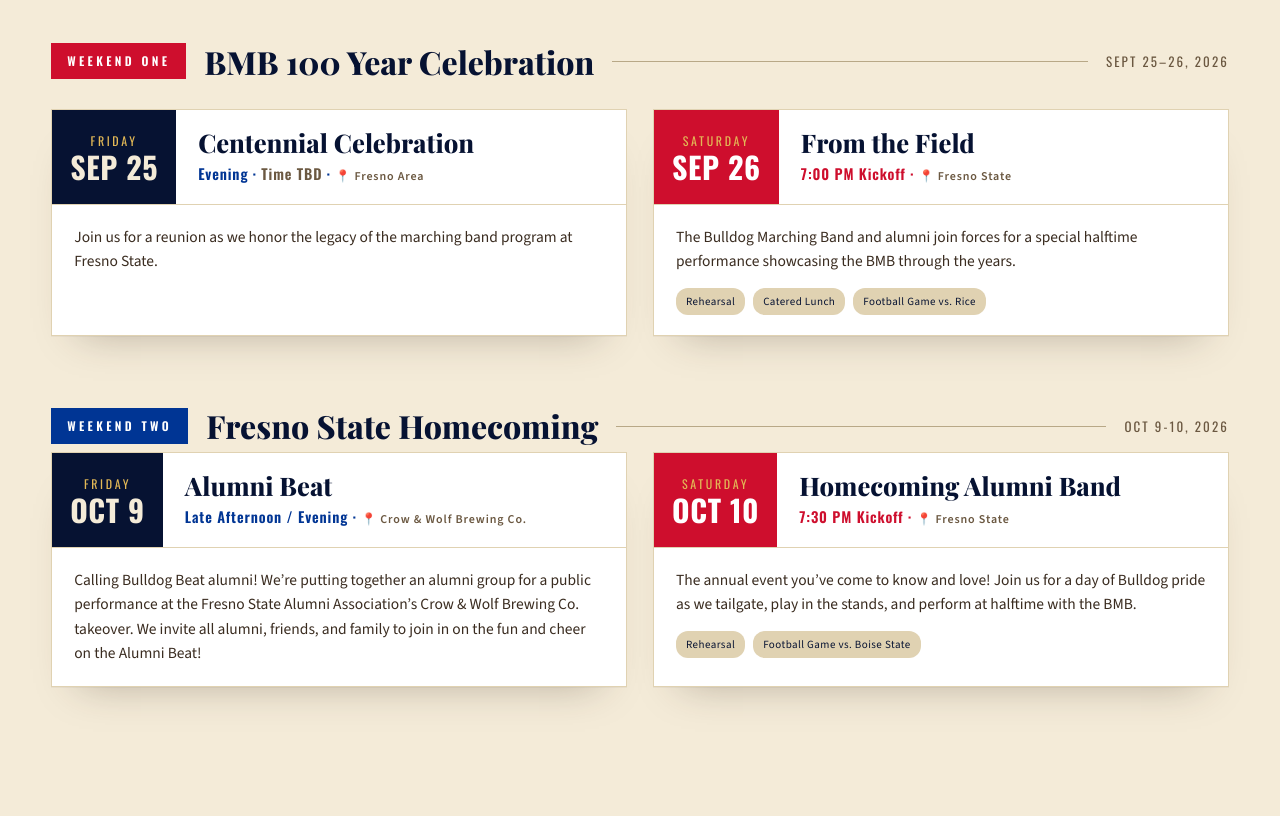
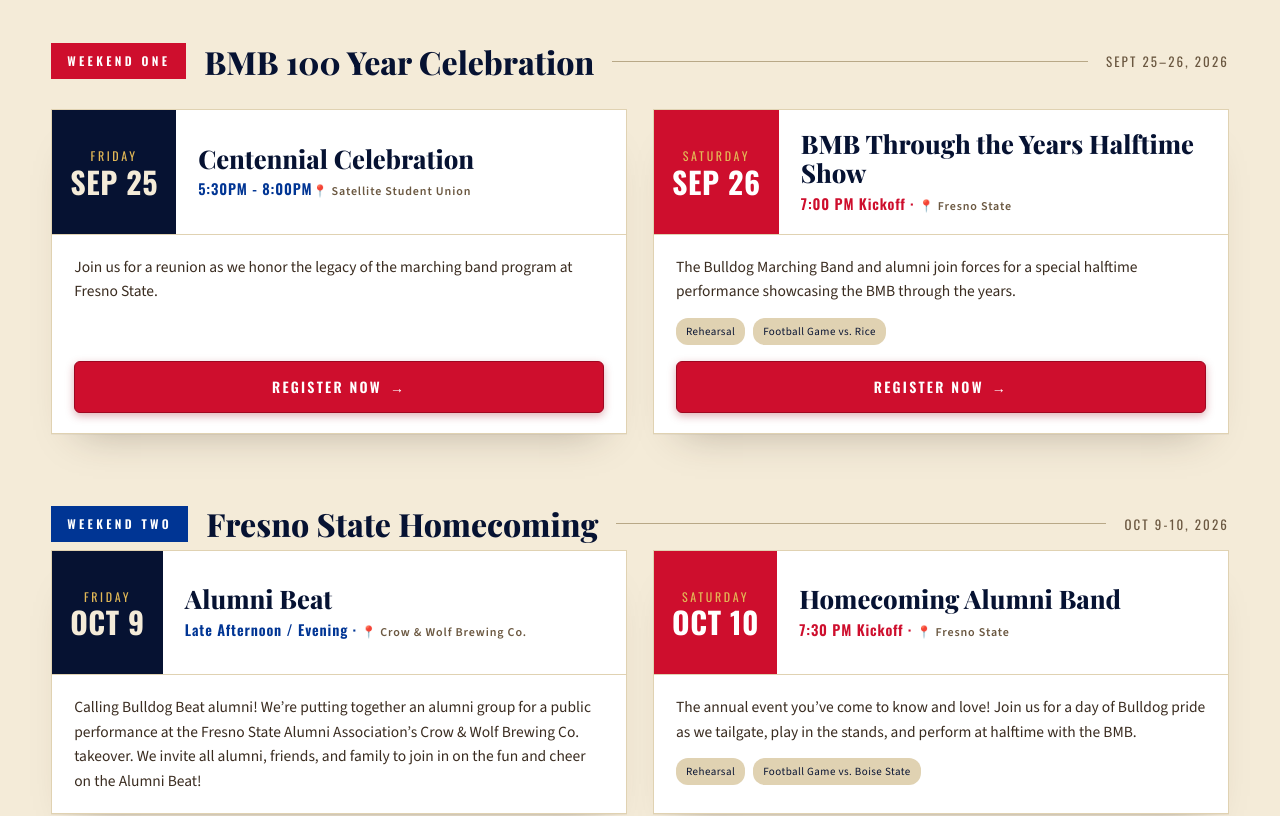
Before and after one commit to marissapalos/bmb100, a Next.js app: page / in a window 1280 px wide. Shown: the part 1180-1996 px from the top of the page. Built offline with nearby package versions, Linux system fonts and the light colour scheme; a web font is replaced by a local one.

Commit message:
Add Register Now Buttons

```diff
--- a/app/body.html
+++ b/app/body.html
@@ -72,43 +72,50 @@
         <span style="font-family:var(--display);letter-spacing:.16em;font-size:13px;color:var(--ink-mute);white-space:nowrap;">SEPT 25&ndash;26, 2026</span>
       </div>
 
-      <div style="display:grid;grid-template-columns:repeat(auto-fit,minmax(min(100%,340px),1fr));gap:clamp(18px,2.4vw,26px);">
+      <div style="display:grid;grid-template-columns:repeat(auto-fit,minmax(min(100%,340px),1fr));gap:clamp(18px,2.4vw,26px);align-items:stretch;">
         <!-- Event: Centennial Celebration -->
-        <article style="background:#fff;border:1px solid var(--cream-3);box-shadow:0 1px 0 rgba(0,0,0,.04),0 24px 40px -28px rgba(58,44,32,.35);display:flex;flex-direction:column;">
+        <article style="background:#fff;border:1px solid var(--cream-3);box-shadow:0 1px 0 rgba(0,0,0,.04),0 24px 40px -28px rgba(58,44,32,.35);display:flex;flex-direction:column;height:100%;">
           <div style="display:flex;align-items:stretch;border-bottom:1px solid var(--cream-3);">
             <div style="background:var(--navy-ink);color:var(--cream);padding:18px 18px;text-align:center;display:flex;flex-direction:column;justify-content:center;min-width:108px;">
               <div style="font-family:var(--display);letter-spacing:.22em;font-size:12px;color:var(--gold-soft);">FRIDAY</div>
               <div style="font-family:var(--display);font-weight:700;font-size:30px;line-height:1.05;letter-spacing:.02em;">SEP 25</div>
             </div>
-            <div style="padding:18px 22px;flex:1;display:flex;flex-direction:column;justify-content:center;gap:6px;">
-              <h3 style="font-family:var(--serif);font-weight:800;font-size:clamp(21px,2vw,27px);color:var(--navy-ink);margin:0;line-height:1.12;">Centennial Celebration</h3>
-              <div style="font-family:var(--display);font-weight:600;letter-spacing:.06em;font-size:14.5px;color:var(--navy);">Evening &middot; <span style="color:var(--ink-mute);">Time TBD</span><span class="evt-sep"> &middot; </span><span class="evt-loc">📍 Fresno Area</span></div>
+            <div style="padding:18px 22px;flex:1;display:flex;flex-direction:column;justify-content:center;height:100%;min-height:calc(2.24 * clamp(21px,2vw,27px) + 66px);gap:6px;">
+              <h3 style="font-family:var(--serif);font-weight:800;font-size:clamp(21px,2vw,27px);color:var(--navy-ink);margin:0;line-height:1.12;display:-webkit-box;-webkit-line-clamp:2;-webkit-box-orient:vertical;overflow:hidden;">Centennial Celebration</h3>
+              <div style="font-family:var(--display);font-weight:600;letter-spacing:.06em;font-size:14.5px;color:var(--navy);">5:30PM - 8:00PM<span class="evt-loc">📍 Satellite Student Union</span></div>
             </div>
           </div>
-          <div style="padding:20px 22px;">
+          <div style="padding:20px 22px;flex:1;display:flex;flex-direction:column;">
             <p style="margin:0;color:var(--ink-2);font-size:15.5px;line-height:1.58;">Join us for a reunion as we honor the legacy of the marching band program at Fresno State.</p>
+            <div style="margin-top:auto;padding-top:16px;">
+              <a href="https://bit.ly/BMB100event" class="fund-btn evt-register-btn" style="margin-top:0;" target="_blank" rel="noopener">Register Now</a>
+            </div>
           </div>
         </article>
 
-        <!-- Event: From the Field -->
-        <article style="background:#fff;border:1px solid var(--cream-3);box-shadow:0 1px 0 rgba(0,0,0,.04),0 24px 40px -28px rgba(58,44,32,.35);display:flex;flex-direction:column;">
+        <!-- Event: BMB Through the Years Halftime Show -->
+        <article style="background:#fff;border:1px solid var(--cream-3);box-shadow:0 1px 0 rgba(0,0,0,.04),0 24px 40px -28px rgba(58,44,32,.35);display:flex;flex-direction:column;height:100%;">
           <div style="display:flex;align-items:stretch;border-bottom:1px solid var(--cream-3);">
             <div style="background:var(--red);color:#fff;padding:18px 18px;text-align:center;display:flex;flex-direction:column;justify-content:center;min-width:108px;">
               <div style="font-family:var(--display);letter-spacing:.22em;font-size:12px;color:var(--gold-soft);">SATURDAY</div>
               <div style="font-family:var(--display);font-weight:700;font-size:30px;line-height:1.05;letter-spacing:.02em;">SEP 26</div>
             </div>
-            <div style="padding:18px 22px;flex:1;display:flex;flex-direction:column;justify-content:center;gap:6px;">
-              <h3 style="font-family:var(--serif);font-weight:800;font-size:clamp(21px,2vw,27px);color:var(--navy-ink);margin:0;line-height:1.12;">From the Field</h3>
+            <div style="padding:18px 22px;flex:1;display:flex;flex-direction:column;justify-content:center;height:100%;min-height:calc(2.24 * clamp(21px,2vw,27px) + 66px);gap:6px;">
+              <h3 style="font-family:var(--serif);font-weight:800;font-size:clamp(21px,2vw,27px);color:var(--navy-ink);margin:0;line-height:1.12;display:-webkit-box;-webkit-line-clamp:2;-webkit-box-orient:vertical;overflow:hidden;">BMB Through the Years Halftime Show</h3>
               <div style="font-family:var(--display);font-weight:600;letter-spacing:.06em;font-size:14.5px;color:var(--red);">7:00 PM Kickoff<span class="evt-sep"> &middot; </span><span class="evt-loc">📍 Fresno State</span></div>
             </div>
           </div>
-          <div style="padding:20px 22px;">
+          <div style="padding:20px 22px;flex:1;display:flex;flex-direction:column;">
             <p style="margin:0 0 14px;color:var(--ink-2);font-size:15.5px;line-height:1.58;">The Bulldog Marching Band and alumni join forces for a special halftime performance showcasing the BMB through the years.</p>
+
             <div style="display:flex;flex-wrap:wrap;gap:8px;">
               <span style="display:inline-block;background:var(--cream-3);color:var(--navy-ink);padding:5px 10px;border-radius:12px;font-family:var(--sans);font-size:11px;font-weight:500;letter-spacing:.04em;border:none;">Rehearsal</span>
-              <span style="display:inline-block;background:var(--cream-3);color:var(--navy-ink);padding:5px 10px;border-radius:12px;font-family:var(--sans);font-size:11px;font-weight:500;letter-spacing:.04em;border:none;">Catered Lunch</span>
               <span style="display:inline-block;background:var(--cream-3);color:var(--navy-ink);padding:5px 10px;border-radius:12px;font-family:var(--sans);font-size:11px;font-weight:500;letter-spacing:.04em;border:none;">Football Game vs. Rice</span>
             </div>
+
+              <div style="margin-top:auto;padding-top:16px;">
+                <a href="https://bit.ly/BMB100game" class="fund-btn evt-register-btn" style="margin-top:0;" target="_blank" rel="noopener">Register Now</a>
+              </div>
           </div>
         </article>
       </div>
@@ -125,35 +132,35 @@
 
       <div style="display:grid;grid-template-columns:repeat(auto-fit,minmax(min(100%,340px),1fr));gap:clamp(18px,2.4vw,26px);">
         <!-- Event: Alumni Beat -->
-        <article style="background:#fff;border:1px solid var(--cream-3);box-shadow:0 1px 0 rgba(0,0,0,.04),0 24px 40px -28px rgba(58,44,32,.35);display:flex;flex-direction:column;">
+        <article style="background:#fff;border:1px solid var(--cream-3);box-shadow:0 1px 0 rgba(0,0,0,.04),0 24px 40px -28px rgba(58,44,32,.35);display:flex;flex-direction:column;height:100%;">
           <div style="display:flex;align-items:stretch;border-bottom:1px solid var(--cream-3);">
             <div style="background:var(--navy-ink);color:var(--cream);padding:18px 18px;text-align:center;display:flex;flex-direction:column;justify-content:center;min-width:108px;">
               <div style="font-family:var(--display);letter-spacing:.22em;font-size:12px;color:var(--gold-soft);">FRIDAY</div>
               <div style="font-family:var(--display);font-weight:700;font-size:30px;line-height:1.05;letter-spacing:.02em;">OCT 9</div>
             </div>
-            <div style="padding:18px 22px;flex:1;display:flex;flex-direction:column;justify-content:center;gap:6px;">
+            <div style="padding:18px 22px;flex:1;display:flex;flex-direction:column;justify-content:center;height:100%;min-height:calc(2.24 * clamp(21px,2vw,27px) + 66px);gap:6px;">
               <h3 style="font-family:var(--serif);font-weight:800;font-size:clamp(21px,2vw,27px);color:var(--navy-ink);margin:0;line-height:1.12;">Alumni Beat</h3>
               <div style="font-family:var(--display);font-weight:600;letter-spacing:.06em;font-size:14.5px;color:var(--navy);">Late Afternoon / Evening<span class="evt-sep"> &middot; </span><span class="evt-loc">📍 Crow &amp; Wolf Brewing Co.</span></div>
             </div>
           </div>
-          <div style="padding:20px 22px;">
+          <div style="padding:20px 22px;flex:1;display:flex;flex-direction:column;">
             <p style="margin:0;color:var(--ink-2);font-size:15.5px;line-height:1.58;">Calling Bulldog Beat alumni! We&rsquo;re putting together an alumni group for a public performance at the Fresno State Alumni Association&rsquo;s Crow &amp; Wolf Brewing Co. takeover. We invite all alumni, friends, and family to join in on the fun and cheer on the Alumni Beat!</p>
           </div>
         </article>
 
         <!-- Event: Homecoming Alumni Band -->
-        <article style="background:#fff;border:1px solid var(--cream-3);box-shadow:0 1px 0 rgba(0,0,0,.04),0 24px 40px -28px rgba(58,44,32,.35);display:flex;flex-direction:column;">
+        <article style="background:#fff;border:1px solid var(--cream-3);box-shadow:0 1px 0 rgba(0,0,0,.04),0 24px 40px -28px rgba(58,44,32,.35);display:flex;flex-direction:column;height:100%;">
           <div style="display:flex;align-items:stretch;border-bottom:1px solid var(--cream-3);">
             <div style="background:var(--red);color:#fff;padding:18px 18px;text-align:center;display:flex;flex-direction:column;justify-content:center;min-width:108px;">
               <div style="font-family:var(--display);letter-spacing:.22em;font-size:12px;color:var(--gold-soft);">SATURDAY</div>
               <div style="font-family:var(--display);font-weight:700;font-size:30px;line-height:1.05;letter-spacing:.02em;">OCT 10</div>
             </div>
-            <div style="padding:18px 22px;flex:1;display:flex;flex-direction:column;justify-content:center;gap:6px;">
+            <div style="padding:18px 22px;flex:1;display:flex;flex-direction:column;justify-content:center;height:100%;min-height:calc(2.24 * clamp(21px,2vw,27px) + 66px);gap:6px;">
               <h3 class="evt-title--long" style="font-family:var(--serif);font-weight:800;color:var(--navy-ink);margin:0;line-height:1.12;">Homecoming Alumni Band</h3>
               <div style="font-family:var(--display);font-weight:600;letter-spacing:.06em;font-size:14.5px;color:var(--red);">7:30 PM Kickoff<span class="evt-sep"> &middot; </span><span class="evt-loc">📍 Fresno State</span></div>
             </div>
           </div>
-          <div style="padding:20px 22px;">
+          <div style="padding:20px 22px;flex:1;display:flex;flex-direction:column;">
             <p style="margin:0 0 14px;color:var(--ink-2);font-size:15.5px;line-height:1.58;">The annual event you&rsquo;ve come to know and love! Join us for a day of Bulldog pride as we tailgate, play in the stands, and perform at halftime with the BMB.</p>
             <div style="display:flex;flex-wrap:wrap;gap:8px;">
               <span style="display:inline-block;background:var(--cream-3);color:var(--navy-ink);padding:5px 10px;border-radius:12px;font-family:var(--sans);font-size:11px;font-weight:500;letter-spacing:.04em;border:none;">Rehearsal</span>
--- a/public/handoff/styles.css
+++ b/public/handoff/styles.css
@@ -2705,6 +2705,18 @@
   transition: background .25s ease, color .25s ease;
 }
 .fund-btn:hover{ background: var(--red-deep) }
+.evt-register-btn{
+  display:flex;
+  align-items:center;
+  justify-content:center;
+  gap:8px;
+  width:100%;
+  padding:14px 20px;
+  margin-top:16px;
+  border-radius:6px;
+  box-shadow:0 3px 8px rgba(161,28,43,.35);
+}
+.evt-register-btn::after{ content:"\2192" }
 .fund-btn--ghost{
   background: transparent;
   color: var(--navy-ink);
```
